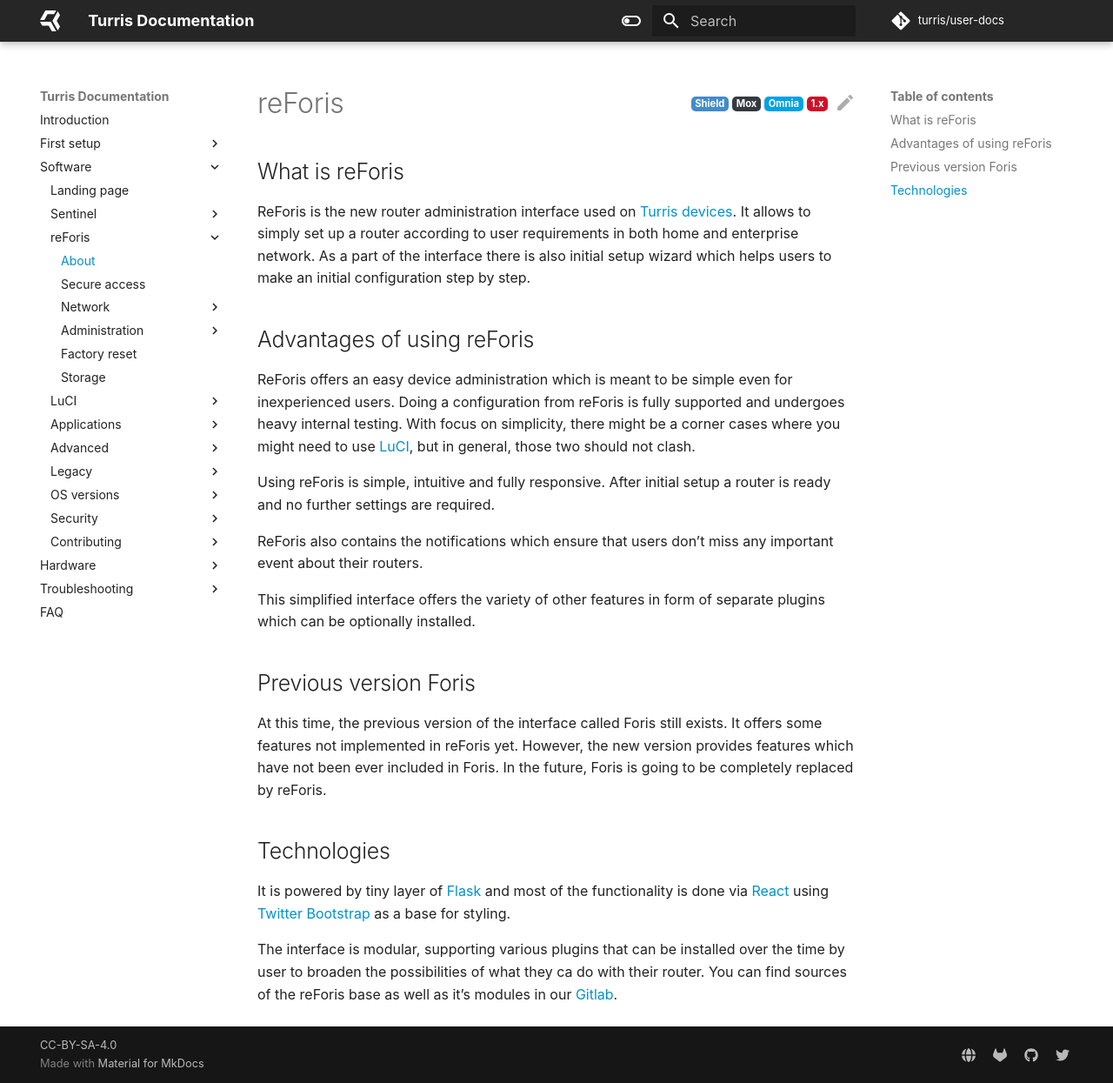
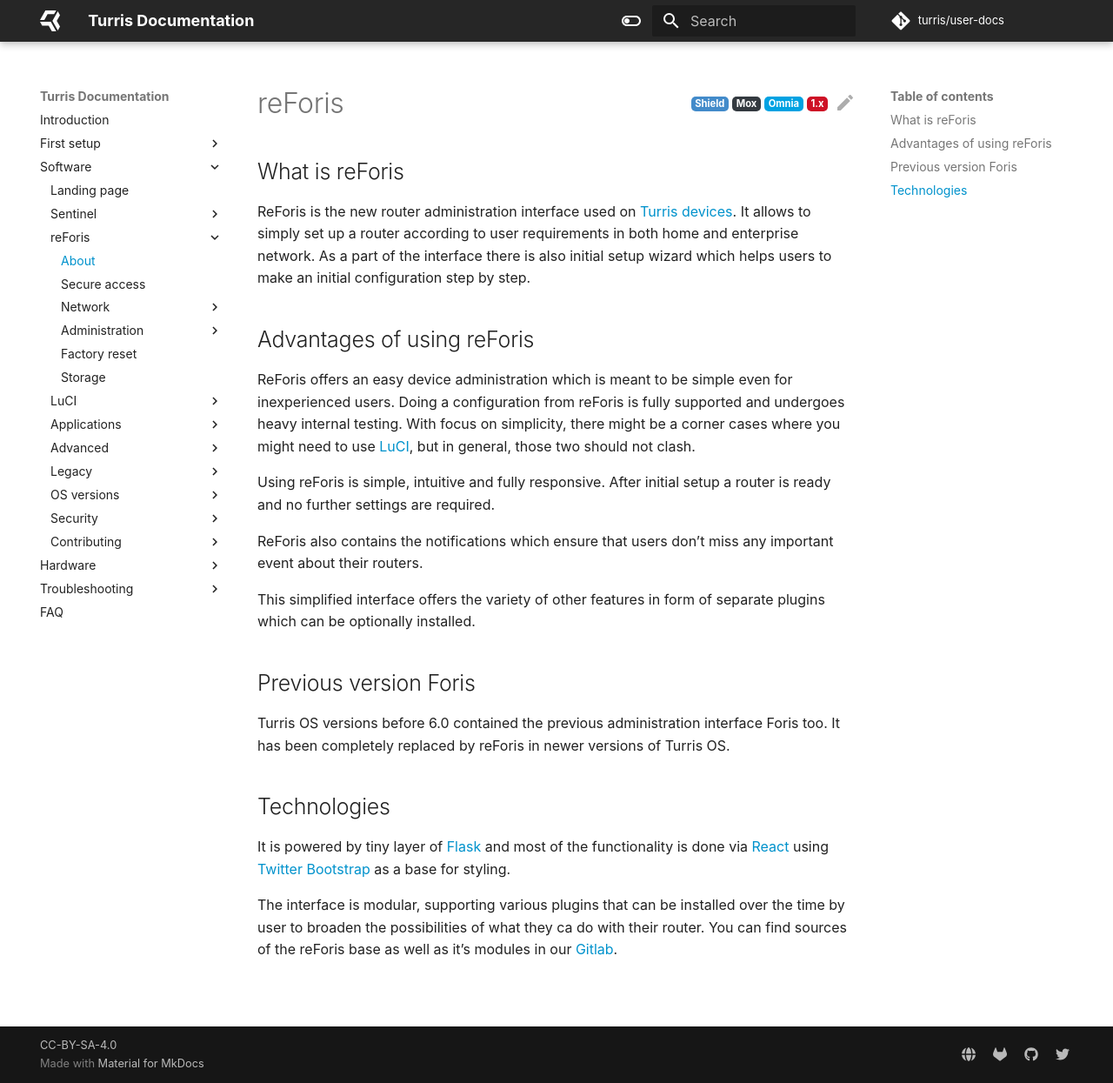
Before and after one commit to turris-cz/user-docs, an MkDocs documentation site: the page built from docs/basics/reforis/intro.md, in a window 1280 px wide and 1245 px high. Shown: the whole window at 87% size. Built offline with MkDocs 1.6.1 and Material for MkDocs 9.7.7, drawn with Linux system fonts in a browser that asks for light colours; plug-ins that fetch from the network failed and are left out.

Commit message:
basics/foris,reforis: Add information about replacement of Foris

```diff
--- a/docs/basics/reforis/intro.md
+++ b/docs/basics/reforis/intro.md
@@ -30,10 +30,9 @@
 
 ## Previous version Foris
 
-At this time, the previous version of the interface called Foris still exists.
-It offers some features not implemented in reForis yet. However, the new version
-provides features which have not been ever included in Foris. In the future,
-Foris is going to be completely replaced by reForis.
+Turris OS versions before 6.0 contained the previous administration interface
+Foris too. It has been completely replaced by reForis in newer versions
+of Turris OS.
 
 ## Technologies
 
```
Also changed, not shown: docs/basics/foris/intro.md (+3 -1 lines).
